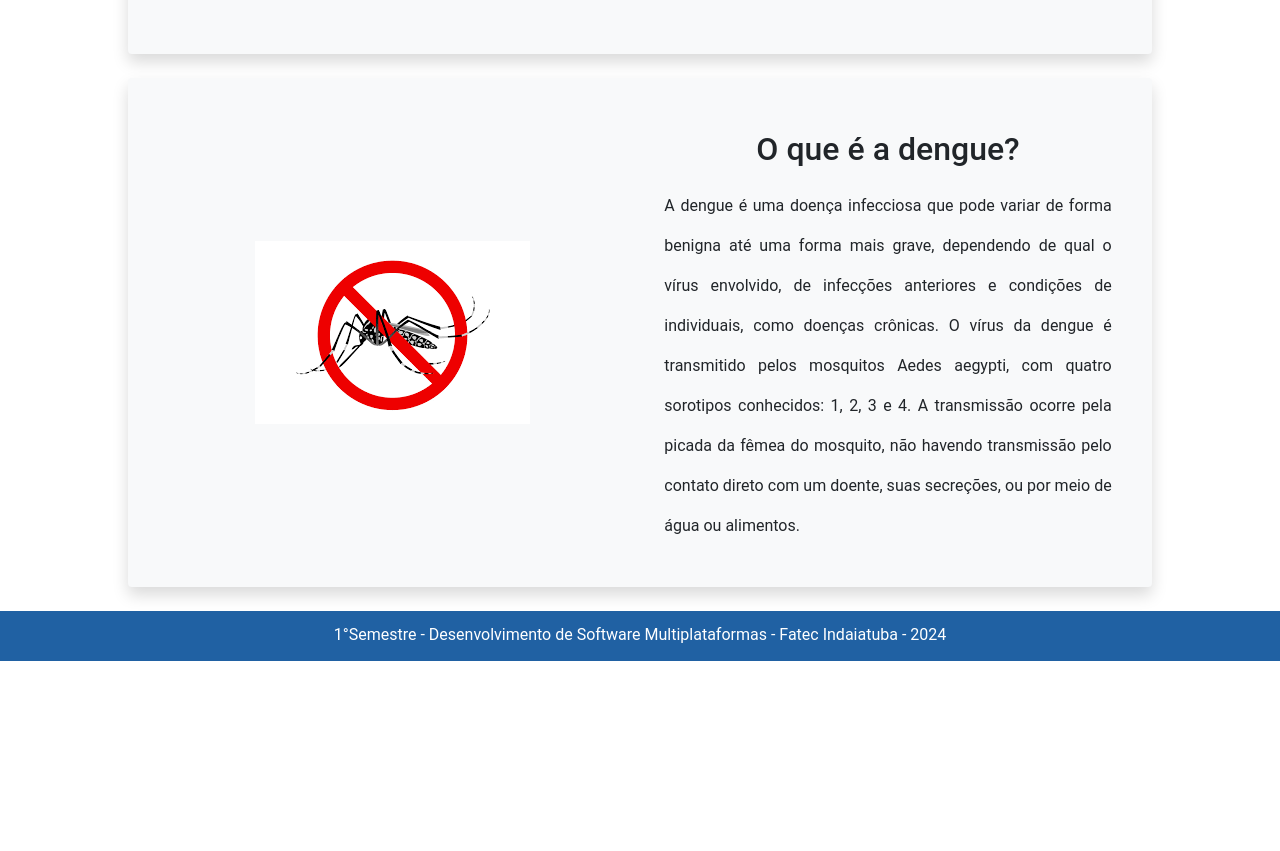
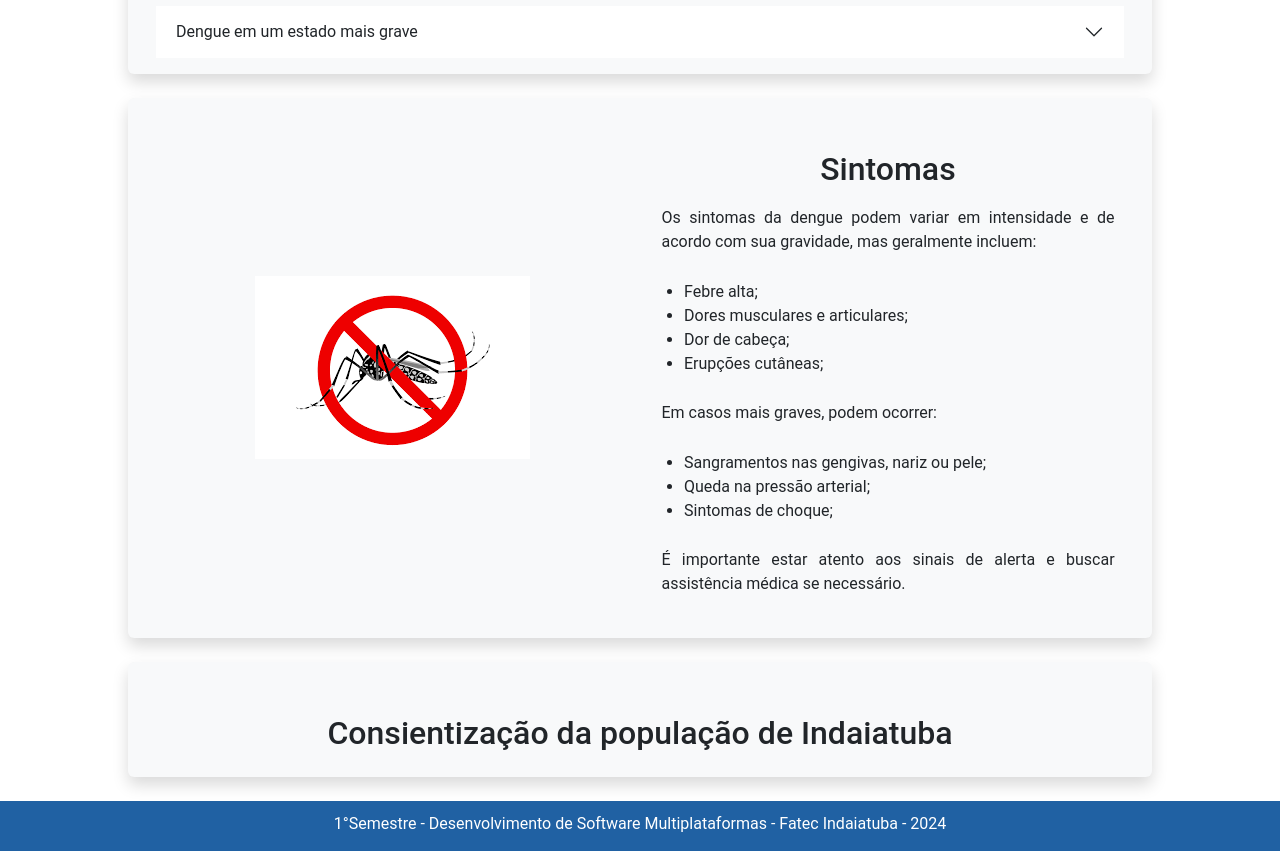
Before and after one commit to ElisaaMartins/fatec, a plain HTML site: page semestre1/projetointegrador/index.html in a window 1280 px wide. Shown: the part 602-1453 px from the top of the page. Before the commit the page ends 1263 px from the top, so only its background shows below. Drawn offline with nearby package versions, Linux system fonts and the light colour scheme.

Commit message:
Projeto Integrador2

```diff
--- a/semestre1/projetointegrador/index.html
+++ b/semestre1/projetointegrador/index.html
@@ -6,6 +6,8 @@
     <meta name="viewport" content="width=device-width, initial-scale=1.0">
     <link rel="shortcut icon" href="images/favicon.png">
     <link href="https://maxcdn.bootstrapcdn.com/bootstrap/4.5.2/css/bootstrap.min.css" rel="stylesheet">
+    <link href="https://cdn.jsdelivr.net/npm/bootstrap@5.3.3/dist/css/bootstrap.min.css" rel="stylesheet"
+        integrity="sha384-QWTKZyjpPEjISv5WaRU9OFeRpok6YctnYmDr5pNlyT2bRjXh0JMhjY6hW+ALEwIH" crossorigin="anonymous">
     <link rel="stylesheet" href="styles/index.css">
     <title>Prefeitura de Indaiatuba</title>
 </head>
@@ -45,7 +47,7 @@
 
 
         <main class="flex-grow-1 mt-5 pt-4">
-            <div class="container">
+            <div class="container-fluid">
                 <div class="alert alert-primary" role="alert">
                     Colocar aqui um alerta de como estão os casos de dengue em Indaiatuba - indicar de acordo com a cor
                 </div>
@@ -58,7 +60,7 @@
                     </button>
                     </div> -->
 
-                    <section id="dengue" class="row my-4 p-3 bg-light shadow rounded">
+                <section id="dengue" class="row my-4 p-3 bg-light shadow rounded">
                     <div class="col-md-6 d-flex align-items-center">
                         <div class="corpo-dengue">
                             <h1>O que é a dengue?</h1>
@@ -81,6 +83,32 @@
                         <img src="images/dengue.png" alt="foto do mosquito Aedes Aegypti com simbolo de bloqueado"
                             class="img-fluid" />
                     </div>
+                    <div class="accordion accordion-flush" id="accordionFlushExample">
+                        <div class="accordion-item">
+                            <h2 class="accordion-header">
+                                <button class="accordion-button collapsed" type="button" data-bs-toggle="collapse"
+                                    data-bs-target="#flush-collapseOne" aria-expanded="false"
+                                    aria-controls="flush-collapseOne">
+                                    Dengue em um estado mais grave
+                                </button>
+                            </h2>
+                            <div id="flush-collapseOne" class="accordion-collapse collapse"
+                                data-bs-parent="#accordionFlushExample">
+                                <div class="accordion-body">
+                                    Antigamente o estado mais grave da dengue era conhecido
+                                    como <strong> Dengue Hemorragica.</strong>
+                                    Os sintomas comuns incluem febre alta, dores de cabeça, dores musculares e
+                                    articulares,
+                                    além de erupções cutâneas. Porém em casos graves, pode evoluir para um estado mais
+                                    alarmante,
+                                    caracterizada por sangramentos, queda na pressão arterial e risco de choque. A
+                                    prevenção
+                                    é fundamental, envolvendo medidas como eliminação de criadouros do mosquito e uso de
+                                    repelentes.</div>
+                            </div>
+                        </div>
+
+                    </div>
                 </section>
 
                 <section id="dengue" class="row my-4 p-3 bg-light shadow rounded">
@@ -89,24 +117,45 @@
                             class="img-fluid" />
                     </div>
                     <div class="col-md-6 d-flex align-items-center">
-                        <div class="corpo-dengue">
-                            <h1>O que é a dengue?</h1>
+                        <div class="sintomas">
+                            <h1>Sintomas</h1>
                             <p>
-                                A dengue é uma doença infecciosa que pode variar de forma benigna até uma forma mais
-                                grave,
-                                dependendo de qual o vírus envolvido, de infecções anteriores e condições de
-                                individuais, como
-                                doenças crônicas.
-                                O vírus da dengue é transmitido pelos mosquitos Aedes aegypti, com quatro sorotipos
-                                conhecidos:
-                                1, 2, 3 e 4.
-                                A transmissão ocorre pela picada da fêmea do mosquito, não havendo transmissão pelo
-                                contato
-                                direto com um doente, suas secreções, ou por meio de água ou alimentos.
+                                Os sintomas da dengue podem variar em intensidade e de acordo com sua gravidade, mas
+                                geralmente incluem:
+                            </p>
+                            <ul>
+                                <li>Febre alta;</li>
+                                <li> Dores musculares e articulares; </li>
+                                <li>Dor de cabeça;</li>
+                                <li>Erupções cutâneas;</li>
+                            </ul>
+
+                            <p>
+                                Em casos mais graves, podem ocorrer:
+                            </p>
+                            <ul>
+                                <li>Sangramentos nas gengivas, nariz ou pele;</li>
+                                <li>Queda na pressão arterial;</li>
+                                <li>Sintomas de choque;</li>
+                            </ul>
+                            <p>
+                                É importante estar atento aos sinais de alerta e buscar assistência médica se
+                                necessário.
                             </p>
                         </div>
                     </div>
                 </section>
+
+                <section id="dengue" class="row my-4 p-3 bg-light shadow rounded">
+                    <div class="align-items-center">
+                        <div class="corpo-dengue">
+                            <h1>Consientização da população de Indaiatuba</h1>
+                        </div>
+                    </div>
+                </section>
+
+
+
             </div>
         </main>
 
@@ -115,9 +164,16 @@
         </footer>
     </div>
 
+
     <script src="https://code.jquery.com/jquery-3.5.1.slim.min.js"></script>
     <script src="https://cdn.jsdelivr.net/npm/@popperjs/core@2.5.4/dist/umd/popper.min.js"></script>
     <script src="https://maxcdn.bootstrapcdn.com/bootstrap/4.5.2/js/bootstrap.min.js"></script>
+    <script src="https://cdn.jsdelivr.net/npm/@popperjs/core@2.11.8/dist/umd/popper.min.js"
+        integrity="sha384-I7E8VVD/ismYTF4hNIPjVp/Zjvgyol6VFvRkX/vR+Vc4jQkC+hVqc2pM8ODewa9r"
+        crossorigin="anonymous"></script>
+    <script src="https://cdn.jsdelivr.net/npm/bootstrap@5.3.3/dist/js/bootstrap.min.js"
+        integrity="sha384-0pUGZvbkm6XF6gxjEnlmuGrJXVbNuzT9qBBavbLwCsOGabYfZo0T0to5eqruptLy"
+        crossorigin="anonymous"></script>
 </body>
 
 </html>
--- a/semestre1/projetointegrador/styles/index.css
+++ b/semestre1/projetointegrador/styles/index.css
@@ -55,6 +55,18 @@ main {
     line-height: 40px;
 }
 
+.sintomas h1 {
+    text-align: center;
+    font-size: 2em;
+    line-height: 40px;
+    padding-top: 35px;
+}
+
+.sintomas p {
+    padding: 2%;
+    text-align: justify;
+}
+
 footer {
     background-color: #2061A3;
     width: 100%;
```
